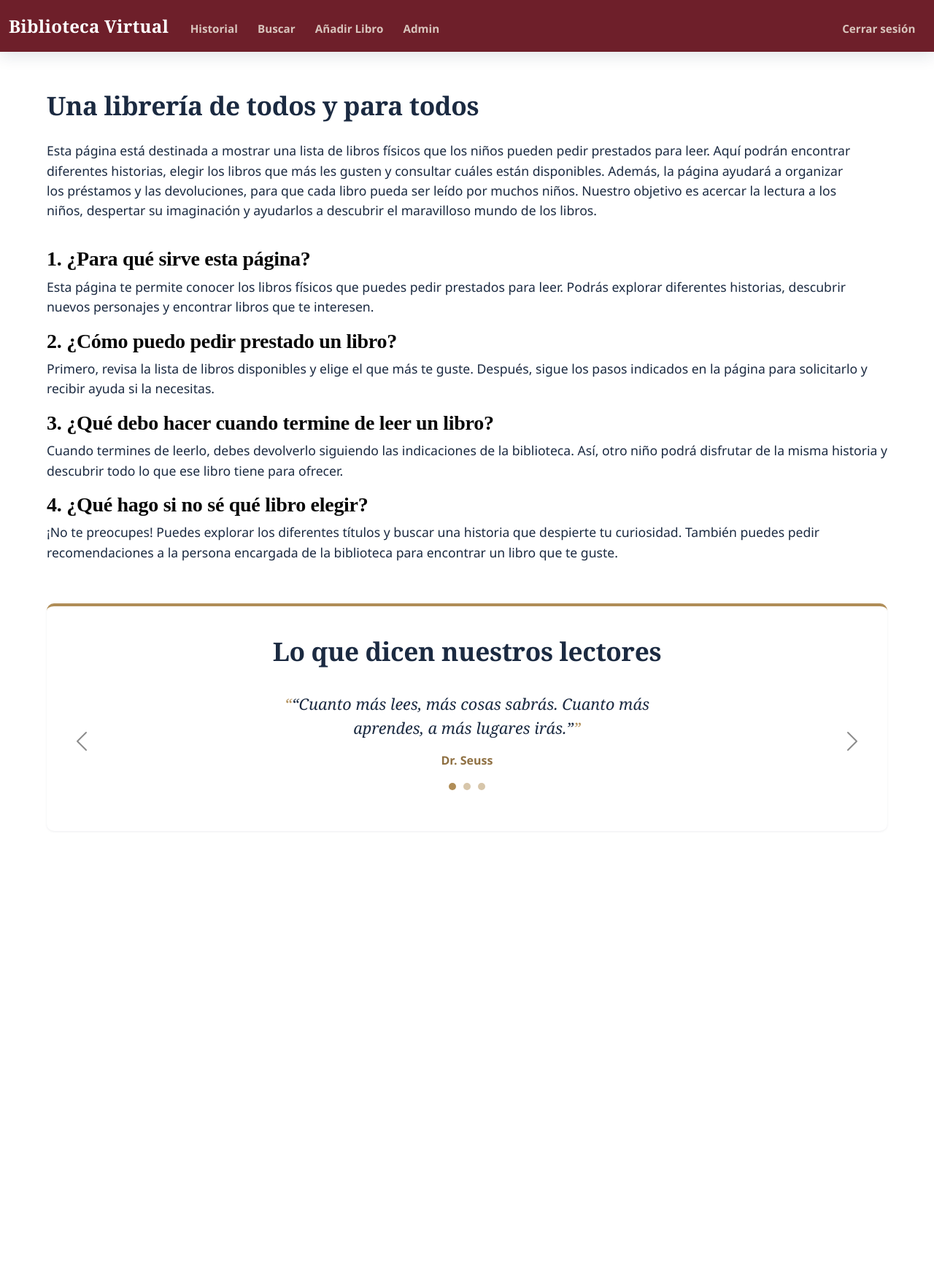
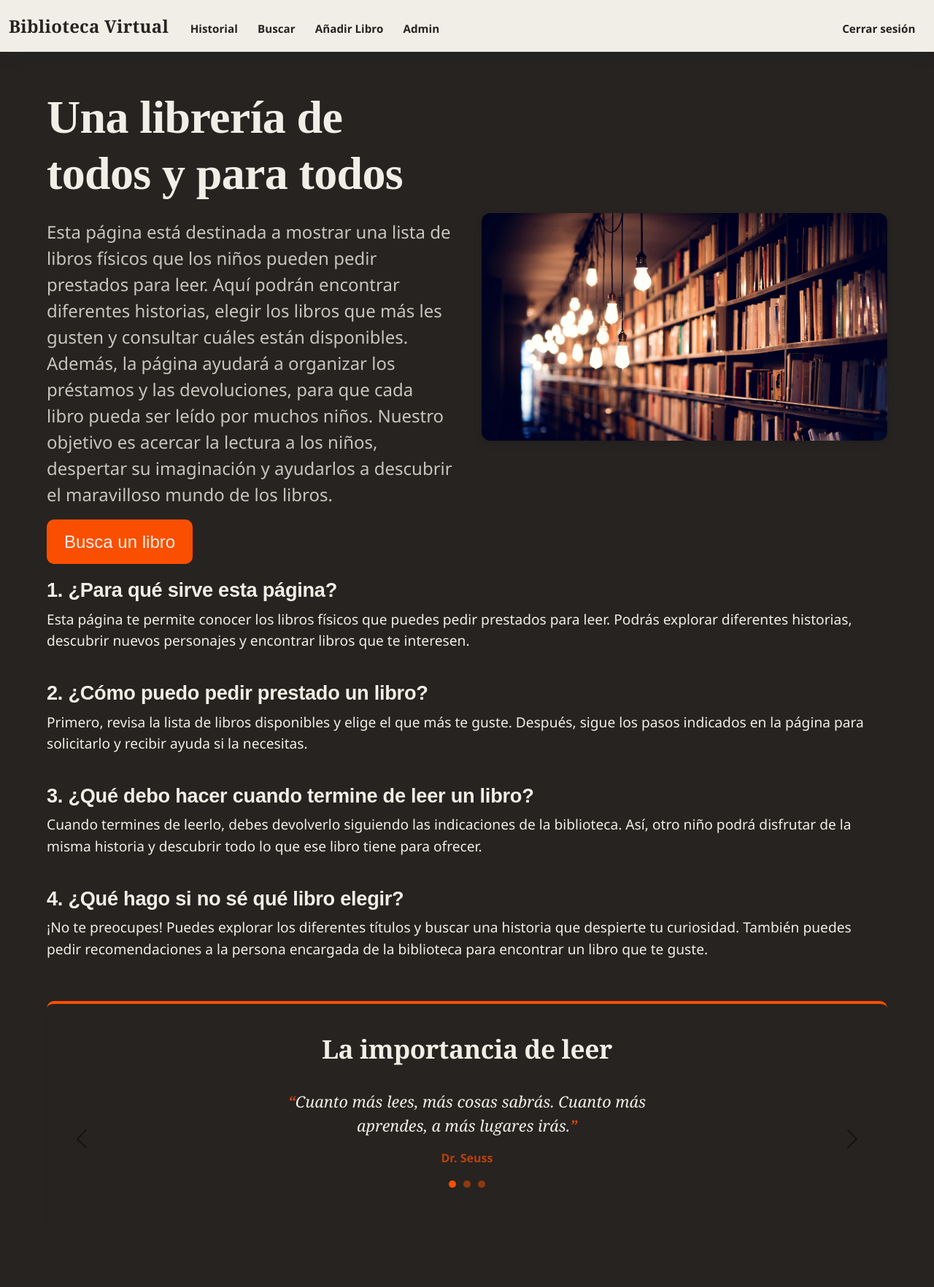
Before and after one commit to Luiszzen/Biblioteca-virtual, a Flask app: page / in a window 1280 px wide. Shown: the whole page at 73% size. Before the commit the page ends 1083 px from the top, so only its background shows below. Run offline with Flask 3, Linux system fonts and the light colour scheme; the visitor is signed in with stand-in values (Sample User, id 1); some libraries are stand-ins or nearby versions.

Commit message:
cmabio preventivo 4: cambio de paleta de colores

```diff
--- a/static/styles.css
+++ b/static/styles.css
@@ -1,20 +1,20 @@
 :root {
-    --ink: #1B2A41;
+    --ink: #f0eee6;
     --ink-soft: #2E4258;
-    --parchment: #FFFFFF;
-    --parchment-light: #FFFFFF;
-    --card-bg: #FFFFFF;
-    --brass: #B08D57;
-    --brass-dark: #8F7042;
+    --parchment: #262321;
+    --parchment-light: #262321;
+    --card-bg: #262321;
+    --brass: #fa4f00;
+    --brass-dark: #fa4f00B3;
     --burgundy: #6E1F2A;
     --burgundy-dark: #551621;
     --sage: #4C7A5E;
     --sage-dark: #3B5F49;
     --amber: #C68A2E;
-    --navbar-bg: #6E1F2A;
+    --orange: #fa4f00;
+    --navbar-bg: #f0eee6;
     --font-display: "Fraunces", "Georgia", serif;
     --font-body: "Source Sans 3", "Segoe UI", sans-serif;
-
     --radius: 10px;
     --shadow-sm: 0 1px 3px rgba(27, 42, 65, 0.08);
     --shadow-md: 0 6px 20px rgba(27, 42, 65, 0.12);
@@ -59,9 +59,9 @@ main.main-full {
     align-items: center;
     justify-content: space-between;
     gap: 40px;
-    max-width: none;        /* antes: 1000px */
-    margin: 0;              /* antes: 0 auto */
-    padding: 20px 0;        /* antes: 20px */
+    max-width: none;
+    margin: 0;
+    padding: 20px 0;
 }
 
 /* Columna de texto (Izquierda) */
@@ -70,16 +70,17 @@ main.main-full {
 }
 
 .contenido-texto h2 {
-    font-size: 2.5rem;
+    font-size: 4rem;
     font-weight: bold;
     margin-bottom: 15px;
-    color: #1e1e1e;
+    font-family: serif;
+    color: #f0eee6;
 }
 
 .contenido-texto p {
-    font-size: 1rem;
+    font-size: 1.5rem;
     line-height: 1.5;
-    color: #666666;
+    color: #f0eee6CC;
 }
 
 /* Imagen (Derecha) */
@@ -99,8 +100,23 @@ main.main-full {
 }
 
 h3 {
-    font-family: 'Times New Roman', Times, serif;
-    color: #080808;
+    font-family: arial;
+    color: #f0eee6;
+    font-size: 1.7rem;
+}
+
+.introduccion {
+    background-color: var(--orange);
+    border: none;
+    color: var(--ink);
+    font-size: 1.5rem;
+    font-family: sans-serif;
+    padding: 12px 24px;
+    border-radius: 10px;
+}
+
+.introduccion:hover {
+    background-color: #fa4f00B3;
 }
 
 .testimonials {
@@ -191,7 +207,7 @@ h2 {
 }
 
 p {
-    font-size: 1.1rem;
+    font-size: 1.2rem;
 }
 
 a {
@@ -223,15 +239,15 @@ nav.navbar .nav-link {
     font-family: var(--font-body);
     font-weight: 600;
     font-size: 0.95rem;
-    color: rgba(243, 238, 225, 0.8) !important;
+    color: #262321 !important;
     padding: 0.4rem 0.85rem !important;
     border-radius: var(--radius);
     transition: background 0.15s ease, color 0.15s ease;
 }
 
 nav.navbar .nav-link:hover {
-    color: var(--parchment-light) !important;
-    background: rgba(176, 141, 87, 0.25);
+    color: var(--orange) !important;
+    background: #fa4f0033;
     text-decoration: none;
 }
 
--- a/templates/index.html
+++ b/templates/index.html
@@ -12,10 +12,11 @@
 
         <div class="tarjeta">
 
-            <div class="contenido_texto">
+            <div class="contenido-texto">
                 <h2>Una librería de todos y para todos</h2>
 
                 <p>Esta página está destinada a mostrar una lista de libros físicos que los niños pueden pedir prestados para leer. Aquí podrán encontrar diferentes historias, elegir los libros que más les gusten y consultar cuáles están disponibles. Además, la página ayudará a organizar los préstamos y las devoluciones, para que cada libro pueda ser leído por muchos niños. Nuestro objetivo es acercar la lectura a los niños, despertar su imaginación y ayudarlos a descubrir el maravilloso mundo de los libros.</p>
+                <button class="introduccion">Busca un libro</button>
             </div>
 
             <img src="{{ url_for('static', filename='book_wallp.jpg') }}" alt="Libros" class="imagen-tarjeta">
@@ -24,18 +25,18 @@
 
         <h3>1. ¿Para qué sirve esta página?</h3>
         <p>Esta página te permite conocer los libros físicos que puedes pedir prestados para leer. Podrás explorar diferentes historias, descubrir nuevos personajes y encontrar libros que te interesen.</p>
-
+        <br>
         <h3>2. ¿Cómo puedo pedir prestado un libro?</h3>
         <p>Primero, revisa la lista de libros disponibles y elige el que más te guste. Después, sigue los pasos indicados en la página para solicitarlo y recibir ayuda si la necesitas.</p>
-
+        <br>
         <h3>3. ¿Qué debo hacer cuando termine de leer un libro?</h3>
         <p>Cuando termines de leerlo, debes devolverlo siguiendo las indicaciones de la biblioteca. Así, otro niño podrá disfrutar de la misma historia y descubrir todo lo que ese libro tiene para ofrecer.</p>
-
+        <br>
         <h3>4. ¿Qué hago si no sé qué libro elegir?</h3>
         <p>¡No te preocupes! Puedes explorar los diferentes títulos y buscar una historia que despierte tu curiosidad. También puedes pedir recomendaciones a la persona encargada de la biblioteca para encontrar un libro que te guste.</p>
 
         <section class="testimonials" aria-label="Testimonios">
-            <h2>Lo que dicen nuestros lectores</h2>
+            <h2>La importancia de leer</h2>
 
             <div id="testimonialCarousel" class="carousel slide" data-bs-ride="carousel" data-bs-interval="6000">
 
@@ -49,21 +50,21 @@
 
                     <div class="carousel-item active">
                         <figure class="testimonial">
-                            <blockquote><p>“Cuanto más lees, más cosas sabrás. Cuanto más aprendes, a más lugares irás.”</p></blockquote>
+                            <blockquote><p>Cuanto más lees, más cosas sabrás. Cuanto más aprendes, a más lugares irás.</p></blockquote>
                             <figcaption>Dr. Seuss</figcaption>
                         </figure>
                     </div>
 
                     <div class="carousel-item">
                         <figure class="testimonial">
-                            <blockquote><p>“La lectura es una conversación con los hombres más ilustres de los siglos pasados.”</p></blockquote>
+                            <blockquote><p>La lectura es una conversación con los hombres más ilustres de los siglos pasados.</p></blockquote>
                             <figcaption>René Descartes</figcaption>
                         </figure>
                     </div>
 
                     <div class="carousel-item">
                         <figure class="testimonial">
-                            <blockquote><p>“Leer es escapar de la realidad para vivir otras vidas.”</p></blockquote>
+                            <blockquote><p>Leer es escapar de la realidad para vivir otras vidas.</p></blockquote>
                             <figcaption>Anónimo</figcaption>
                         </figure>
                     </div>
```
